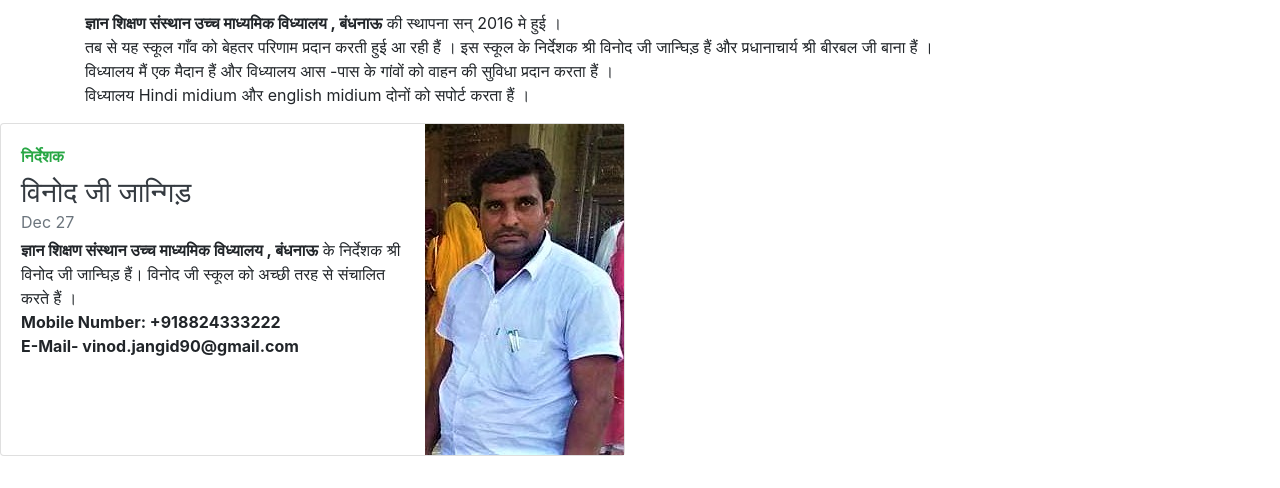
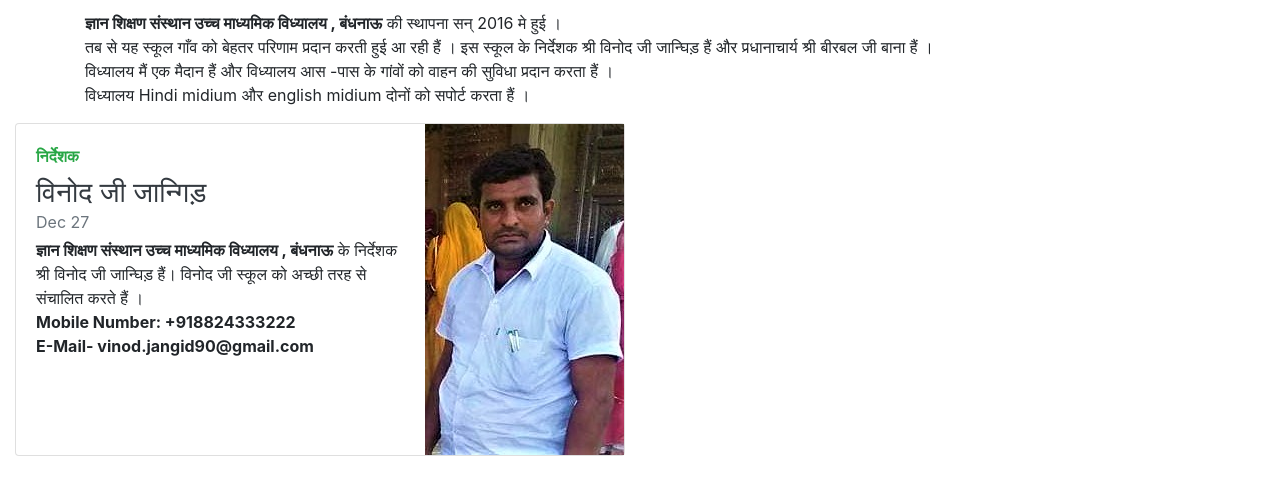
Before and after one commit to vikassaran100/Gyanbandhnau, a plain HTML site: page about.html in a window 1280 px wide. Shown: the part 388-876 px from the top of the page. Drawn offline with nearby package versions, Linux system fonts and the light colour scheme.

Commit message:
Update about.html

```diff
--- a/about.html
+++ b/about.html
@@ -52,7 +52,7 @@
 
         </p>
     </div>
-    <div class="row mb-2 my-9 ">
+    <div class="row mb-2 mx-0 ">
         <div class="col-md-6">
             <div class="card flex-md-row mb-4 box-shadow h-md-250">
                 <div class="card-body d-flex flex-column align-items-start">
```
